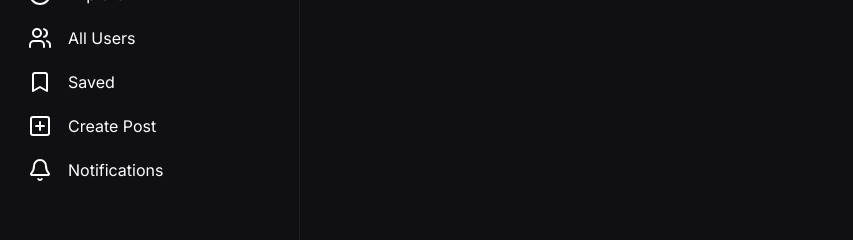
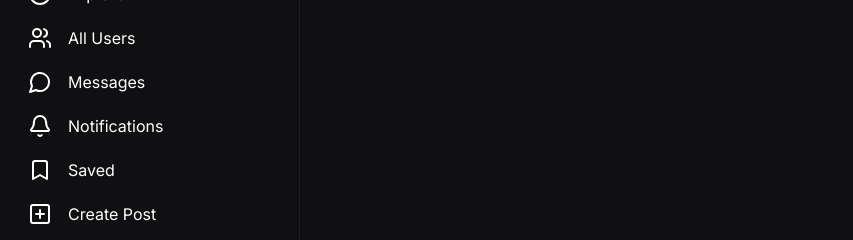
Before and after one commit to nirajmehta960/momento-frontend, a Next.js app: page / in a window 1280 px wide. Shown: the part 159-399 px from the top of the page, without its empty margins (0-853 px from the left). Built offline with nearby package versions, Linux system fonts and the light colour scheme; no server answers.

Commit message:
Update shared components and layout for message integration

```diff
--- a/app/(momento)/layout.tsx
+++ b/app/(momento)/layout.tsx
@@ -12,6 +12,8 @@ export default function MomentoLayout({
   children: React.ReactNode;
 }) {
   const pathname = usePathname();
+  const isMessagesPage = pathname.startsWith("/messages");
+  const isChatPage = pathname.startsWith("/messages/") && pathname !== "/messages";
   const isPostDetailsPage = pathname.startsWith("/posts/");
 
   useEffect(() => {
@@ -21,15 +23,15 @@ export default function MomentoLayout({
   return (
     <div className="flex min-h-screen w-full">
       <LeftSidebar />
-      <div className="flex-1 md:ml-[80px] lg:ml-[300px] transition-all w-full">
+      <div className="flex flex-col flex-1 md:ml-[80px] lg:ml-[300px] transition-all w-full">
         <Topbar />
-        <section className="flex flex-1 md:h-screen min-h-[100vh] w-full pb-20 md:pb-0">
+        <section className="flex flex-1 md:h-[calc(100vh-60px)] min-h-[calc(100vh-60px)] w-full pb-20 md:pb-0">
           <div
             className={`flex flex-1 ${
-              isPostDetailsPage ? "" : "justify-center"
+              isChatPage || isPostDetailsPage ? "" : "justify-center"
             }`}
           >
-            <div className={`w-full ${isPostDetailsPage ? "" : "max-w-5xl"}`}>
+            <div className={`w-full ${isChatPage || isPostDetailsPage ? "" : "max-w-5xl"}`}>
               {children}
             </div>
           </div>
--- a/components/shared/Bottombar.tsx
+++ b/components/shared/Bottombar.tsx
@@ -1,14 +1,26 @@
 import { bottombarLinks } from "@/constants";
 import Link from "next/link";
 import { usePathname } from "next/navigation";
-import { useGetUnreadNotificationCount } from "@/lib/react-query/queriesAndMutation";
+import {
+  useGetUnreadNotificationCount,
+  useGetUnreadMessageCount,
+} from "@/lib/react-query/queriesAndMutation";
 import { useUserContext } from "@/context/AuthContext";
-import { Home, Compass, Users, Bookmark, PlusSquare, Bell } from "lucide-react";
+import {
+  Home,
+  Compass,
+  Users,
+  Bookmark,
+  PlusSquare,
+  MessageCircle,
+  Bell,
+} from "lucide-react";
 
 const iconMap: Record<string, any> = {
   "/": Home,
   "/explore": Compass,
   "/all-users": Users,
+  "/messages": MessageCircle,
   "/notifications": Bell,
   "/saved": Bookmark,
   "/create-post": PlusSquare,
@@ -17,15 +29,24 @@ const iconMap: Record<string, any> = {
 const Bottombar = () => {
   const pathname = usePathname();
   const { isAuthenticated } = useUserContext();
-  const { data: unreadCount } = useGetUnreadNotificationCount();
-  const notificationCount = unreadCount || 0;
+  const { data: unreadCountData } = useGetUnreadNotificationCount();
+  const unreadCount = unreadCountData || 0;
+  const { data: unreadMessageCountData } = useGetUnreadMessageCount();
+  const unreadMessageCount = isAuthenticated
+    ? unreadMessageCountData ?? 0
+    : 0;
 
   return (
     <section className="bottom-bar">
       {bottombarLinks.map((link) => {
-        const isActive = pathname === link.route;
+        const isActive =
+          link.route === "/messages"
+            ? pathname.startsWith("/messages")
+            : pathname === link.route;
         const isNotifications = link.route === "/notifications";
-        const showNotificationBadge = isNotifications && notificationCount > 0;
+        const isMessages = link.route === "/messages";
+        const showNotificationBadge = isNotifications && unreadCount > 0;
+        const showMessageBadge = isMessages && unreadMessageCount > 0;
         const IconComponent = iconMap[link.route] || Home;
 
         return (
@@ -46,12 +67,19 @@ const Bottombar = () => {
               {showNotificationBadge && (
                 <span
                   className={`absolute -top-1.5 -right-1.5 bg-blue-500 text-white text-[10px] font-extrabold rounded-full flex items-center justify-center shadow-xl z-20 ${
-                    notificationCount > 9 ? "min-w-[20px] h-5 px-1" : "w-4 h-4"
+                    unreadCount > 9 ? "min-w-[20px] h-5 px-1" : "w-4 h-4"
                   }`}
                 >
-                  {notificationCount && notificationCount > 9
-                    ? "9+"
-                    : notificationCount}
+                  {unreadCount > 9 ? "9+" : unreadCount}
+                </span>
+              )}
+              {showMessageBadge && (
+                <span
+                  className={`absolute -top-1.5 -right-1.5 bg-blue-500 text-white text-[10px] font-extrabold rounded-full flex items-center justify-center shadow-xl z-20 ${
+                    unreadMessageCount > 9 ? "min-w-[20px] h-5 px-1" : "w-4 h-4"
+                  }`}
+                >
+                  {unreadMessageCount > 9 ? "9+" : unreadMessageCount}
                 </span>
               )}
             </div>
--- a/components/shared/LeftSidebar.tsx
+++ b/components/shared/LeftSidebar.tsx
@@ -6,6 +6,7 @@ import { usePathname, useRouter } from "next/navigation";
 import {
   useSignOutAccount,
   useGetUnreadNotificationCount,
+  useGetUnreadMessageCount,
 } from "@/lib/react-query/queriesAndMutation";
 import { useUserContext } from "@/context/AuthContext";
 import { sidebarLinks } from "@/constants";
@@ -16,6 +17,7 @@ import {
   Users,
   Bookmark,
   PlusSquare,
+  MessageCircle,
   Bell,
   LogOut,
   Camera,
@@ -26,6 +28,7 @@ const iconMap: Record<string, any> = {
   "/": Home,
   "/explore": Compass,
   "/all-users": Users,
+  "/messages": MessageCircle,
   "/notifications": Bell,
   "/saved": Bookmark,
   "/create-post": PlusSquare,
@@ -36,8 +39,12 @@ const LeftSidebar = () => {
   const { mutate: signOutMutation, isSuccess } = useSignOutAccount();
   const router = useRouter();
   const { user, isAuthenticated, signOut } = useUserContext();
-  const { data: unreadCount } = useGetUnreadNotificationCount();
-  const notificationCount = unreadCount || 0;
+  const { data: unreadCountData } = useGetUnreadNotificationCount();
+  const unreadCount = unreadCountData || 0;
+  const { data: unreadMessageCountData } = useGetUnreadMessageCount();
+  const unreadMessageCount = isAuthenticated
+    ? unreadMessageCountData ?? 0
+    : 0;
 
   useEffect(() => {
     if (isSuccess) {
@@ -97,10 +104,15 @@ const LeftSidebar = () => {
       <nav className="flex-1 px-0 lg:px-3 py-3 md:py-2">
         <ul className="space-y-1 md:space-y-1">
           {sidebarLinks.map((link: INavLink) => {
-            const isActive = pathname === link.route;
+            const isActive =
+              link.route === "/messages"
+                ? pathname.startsWith("/messages")
+                : pathname === link.route;
             const isNotifications = link.route === "/notifications";
+            const isMessages = link.route === "/messages";
             const showNotificationBadge =
-              isNotifications && notificationCount > 0;
+              isNotifications && unreadCount > 0;
+            const showMessageBadge = isMessages && unreadMessageCount > 0;
             const IconComponent = iconMap[link.route] || Home;
 
             return (
@@ -120,7 +132,12 @@ const LeftSidebar = () => {
                     />
                     {showNotificationBadge && (
                       <span className="absolute -top-1 -right-1 md:-top-1 md:-right-1 lg:-top-1.5 lg:-right-1.5 bg-blue-500 text-white text-[10px] md:text-[9px] lg:text-[10px] font-bold rounded-full flex items-center justify-center min-w-[18px] md:min-w-[16px] lg:min-w-[18px] h-4.5 md:h-4 lg:h-4.5 px-1 md:px-0.5 lg:px-1">
-                        {notificationCount > 9 ? "9+" : notificationCount}
+                        {unreadCount > 9 ? "9+" : unreadCount}
+                      </span>
+                    )}
+                    {showMessageBadge && (
+                      <span className="absolute -top-1 -right-1 md:-top-1 md:-right-1 lg:-top-1.5 lg:-right-1.5 bg-blue-500 text-white text-[10px] md:text-[9px] lg:text-[10px] font-bold rounded-full flex items-center justify-center min-w-[18px] md:min-w-[16px] lg:min-w-[18px] h-4.5 md:h-4 lg:h-4.5 px-1 md:px-0.5 lg:px-1">
+                        {unreadMessageCount > 9 ? "9+" : unreadMessageCount}
                       </span>
                     )}
                   </div>
--- a/constants/index.ts
+++ b/constants/index.ts
@@ -6,6 +6,7 @@ import {
   PlusSquare,
   Bell,
   Camera,
+  MessageCircle,
 } from "lucide-react";
 
 export const sidebarLinks = [
@@ -28,6 +29,18 @@ export const sidebarLinks = [
     icon: Users,
   },
   {
+    imgURL: "/assets/icons/chat.svg",
+    route: "/messages",
+    label: "Messages",
+    icon: MessageCircle,
+  },
+  {
+    imgURL: "/assets/icons/bell.svg",
+    route: "/notifications",
+    label: "Notifications",
+    icon: Bell,
+  },
+  {
     imgURL: "/assets/icons/bookmark.svg",
     route: "/saved",
     label: "Saved",
@@ -38,12 +51,6 @@ export const sidebarLinks = [
     route: "/create-post",
     label: "Create Post",
     icon: PlusSquare,
-  },
-  {
-    imgURL: "/assets/icons/bell.svg",
-    route: "/notifications",
-    label: "Notifications",
-    icon: Bell,
   },
 ];
 
@@ -59,19 +66,19 @@ export const bottombarLinks = [
     label: "Explore",
   },
   {
-    imgURL: "/assets/icons/gallery-add.svg",
-    route: "/create-post",
-    label: "Create Post",
+    imgURL: "/assets/icons/chat.svg",
+    route: "/messages",
+    label: "Messages",
+  },
+  {
+    imgURL: "/assets/icons/bell.svg",
+    route: "/notifications",
+    label: "Notifications",
   },
   {
     imgURL: "/assets/icons/bookmark.svg",
     route: "/saved",
     label: "Saved",
-  },
-  {
-    imgURL: "/assets/icons/bell.svg",
-    route: "/notifications",
-    label: "Notifications",
   },
 ];
 
```
